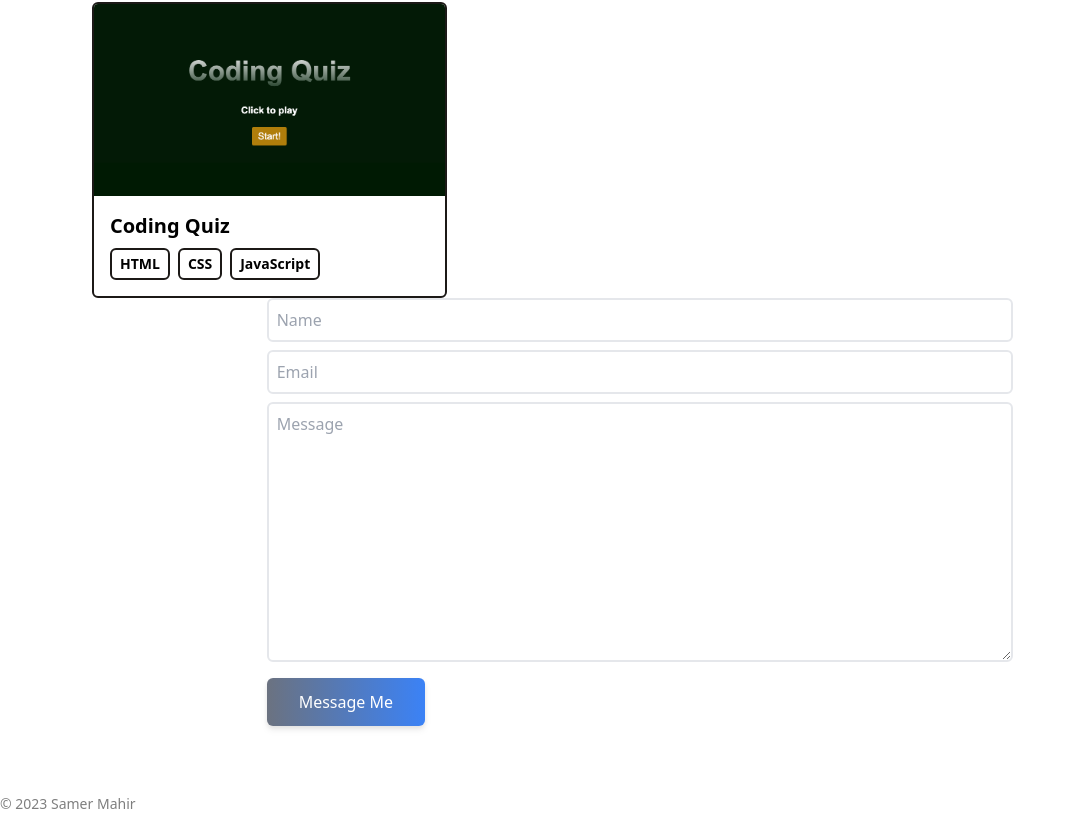
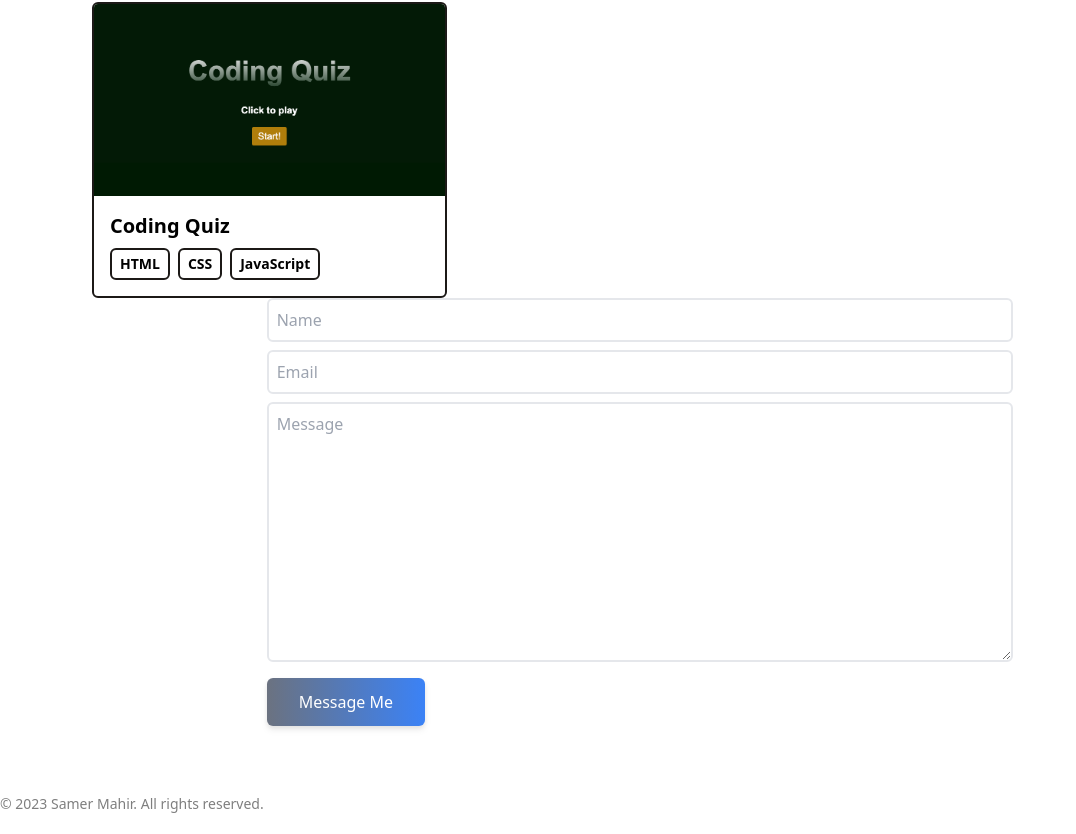
Before and after one commit to samermahir/React-Portfolio, a React (Vite) app: page / in a window 1280 px wide. Shown: the part 622-1456 px from the top of the page, without its empty margins (0-1076 px from the left). Built offline with nearby package versions, Linux system fonts and the light colour scheme.

Commit message:
adding title

```diff
--- a/src/components/Footer.jsx
+++ b/src/components/Footer.jsx
@@ -4,7 +4,7 @@ function Footer() {
     return (
         <div className="py-5 text center">
             <p className="text-sm mt-2 opacity-50">
-                &copy; {new Date().getFullYear()} Samer Mahir
+                &copy; {new Date().getFullYear()} Samer Mahir. All rights reserved.
             </p>
         </div>
     )
--- /dev/null
+++ b/src/components/Title.jsx
@@ -0,0 +1,9 @@
+import React from "react";
+
+function Title() {
+    return (
+        <h1></h1>
+    )
+}
+
+export default Title;
```
